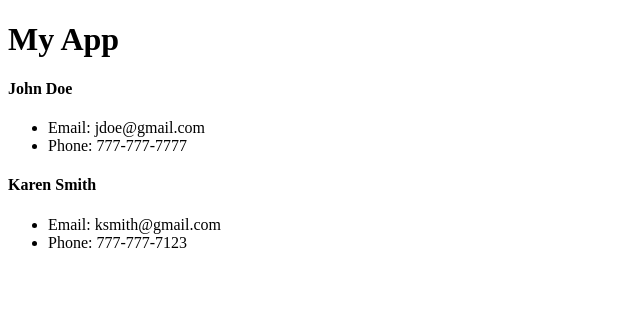
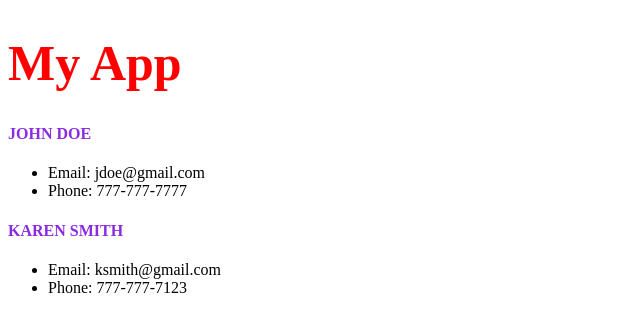
Before and after one commit to tngo0508/learn_react, a React (Create React App) app: page / in a window 1280 px wide. Shown: the top 332 px of the page, without its empty margins (0-640 px from the left). Built offline with nearby package versions, Linux system fonts and the light colour scheme.

Commit message:
work with style

```diff
--- a/src/components/Contact.js
+++ b/src/components/Contact.js
@@ -1,5 +1,6 @@
 import React, { Component } from 'react';
 import PropTypes from 'prop-types';
+import './contact.css';
 
 class Contact extends Component {
   // static propTypes = {
--- a/src/components/Header.js
+++ b/src/components/Header.js
@@ -5,7 +5,7 @@
   const { branding } = props;
   return (
     <div>
-      <h1>{branding}</h1>
+      <h1 style={headingStyle}>{branding}</h1>
     </div>
   );
 };
@@ -16,4 +16,9 @@
 Header.propTypes = {
   branding: PropTypes.string.isRequired
 };
+
+const headingStyle = {
+  color: 'red', fontSize: '50px'
+}
+
 export default Header;
--- /dev/null
+++ b/src/components/contact.css
@@ -0,0 +1,4 @@
+h4 {
+  color: blueviolet;
+  text-transform: uppercase;
+}
```
